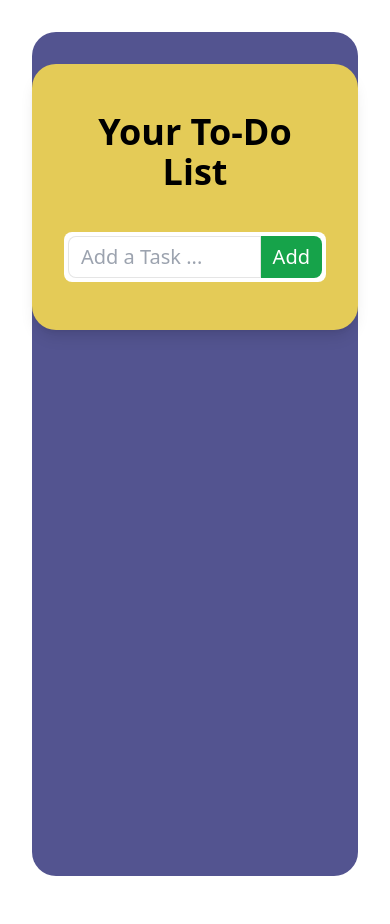
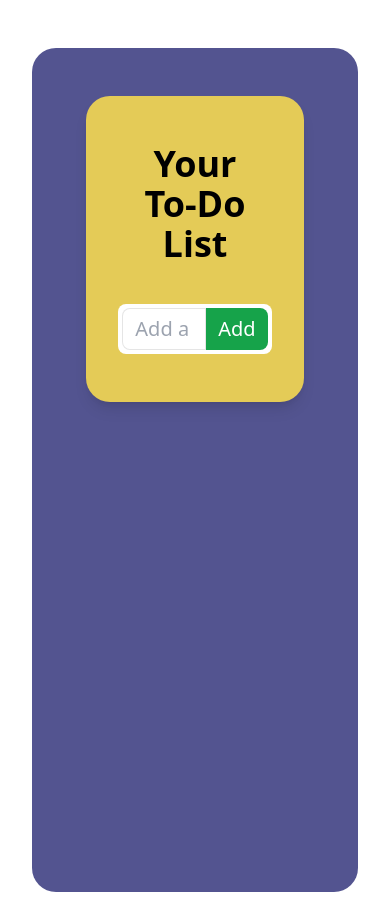
Before and after one commit to nishantkr02/ToDoList, a React (Vite) app: page / in a window 390 px wide. Built offline with nearby package versions, Linux system fonts and the light colour scheme.

Commit message:
Update App.jsx
Made this mobile friendly

```diff
--- a/src/App.jsx
+++ b/src/App.jsx
@@ -64,8 +64,8 @@ useEffect(()=>{
   return (
     <TodoProvider
     value={{todos,addTodo,updateTodo,deleteTodo,toggleComplete}}>
-    <div className="bg-[#535490] min-h-screen py-8   rounded-3xl">
-                <div className="w-full max-w-2xl mx-auto shadow-lg rounded-3xl px-8 py-8  text-black bg-[#E4CB57]">
+    <div className=" mt-4 width bg-[#535490] min-h-screen py-8   rounded-3xl ">
+                <div className="mt-4 w-8/12 sm:w-full max-w-2xl mx-auto shadow-lg rounded-3xl px-8 py-8  text-black bg-[#E4CB57]">
                     <h1 className="text-4xl text-black font-bold text-center p-2 mb-8 mt-2"> Your To-Do List </h1>
                     <div className="mb-4 p-1 bg-white text-xl  rounded-lg">
                         {/* Todo form goes here */}
```
